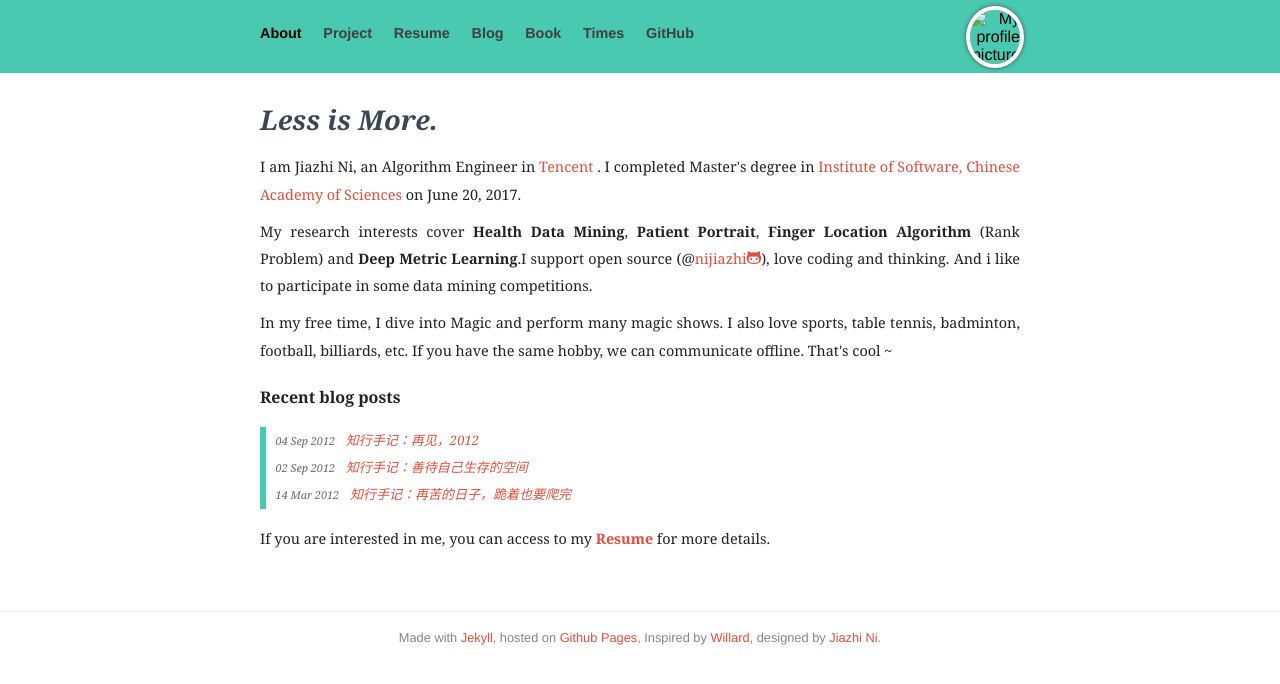
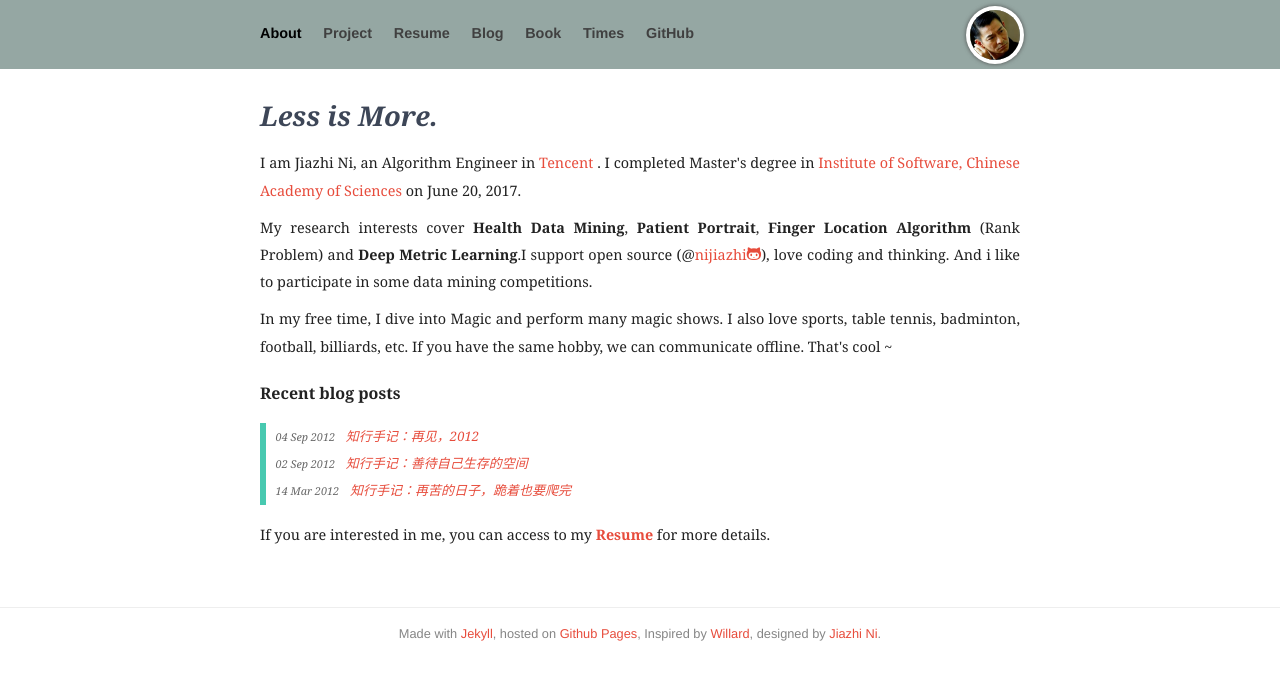
Before and after one commit to nijiazhi/nijiazhi.github.io, a Jekyll site: the page built from index.html, in a window 1280 px wide. Shown: the top 684 px of the page. Built offline with Jekyll 4.4.1, drawn with Linux system fonts in a browser that asks for light colours; nearby versions of some CDN libraries.

Commit message:
add andy.jpg, change background color

```diff
--- a/_layouts/default.html
+++ b/_layouts/default.html
@@ -26,7 +26,7 @@
 </head>
 
 <body>
-  <div class="header-container">
+  <div class="header-container" style="background-color: #95a7a3">
     <header class="inner">
       <nav>
         <a class="{% if page.category == 'about' %} selected {% endif %}" href="/">About</a>
@@ -42,18 +42,6 @@
       </nav>
 
       <div class="pull-right right logo">
-        <!--<div class="name">
-          <a href="/">Yong Yuan</a><br />
-          <small>
-            <em>
-              {% if page.url == '/cn/index.html' %}
-                <a href="/cn">开发者</a>
-              {% else %}
-                <a href="/">developer</a>
-              {% endif %}
-            </em>
-          </small>
-        </div>-->
         <a href="https://nijiazhi.github.io/"><img class="avatar" src="https://nijiazhi.github.io/imgs/andy.jpg" alt="My profile picture" /></a>
       </div>
       <div class="clear"></div>
```
Also changed, not shown: imgs/andy.jpg (renamed from imgs/andy5.jpg).
